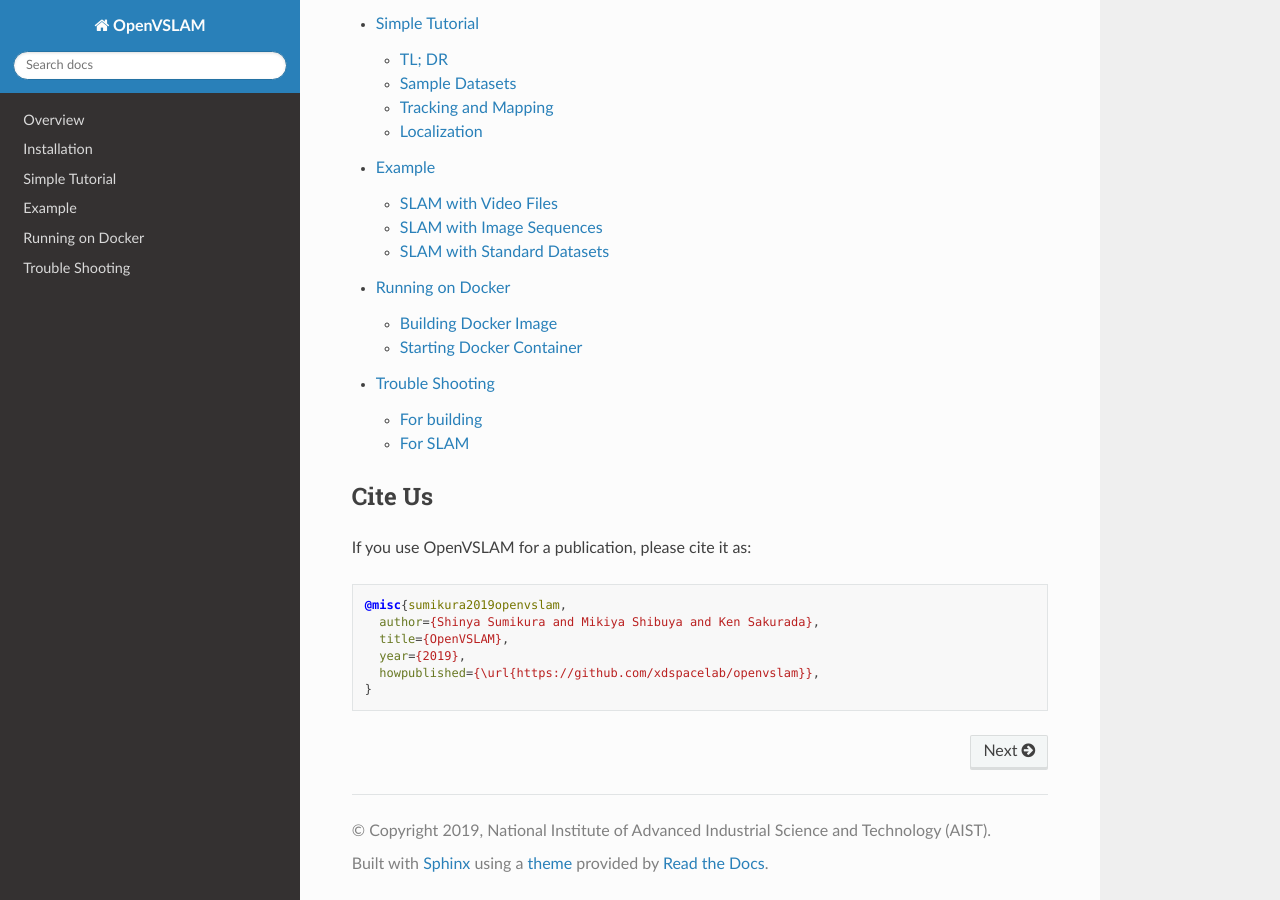
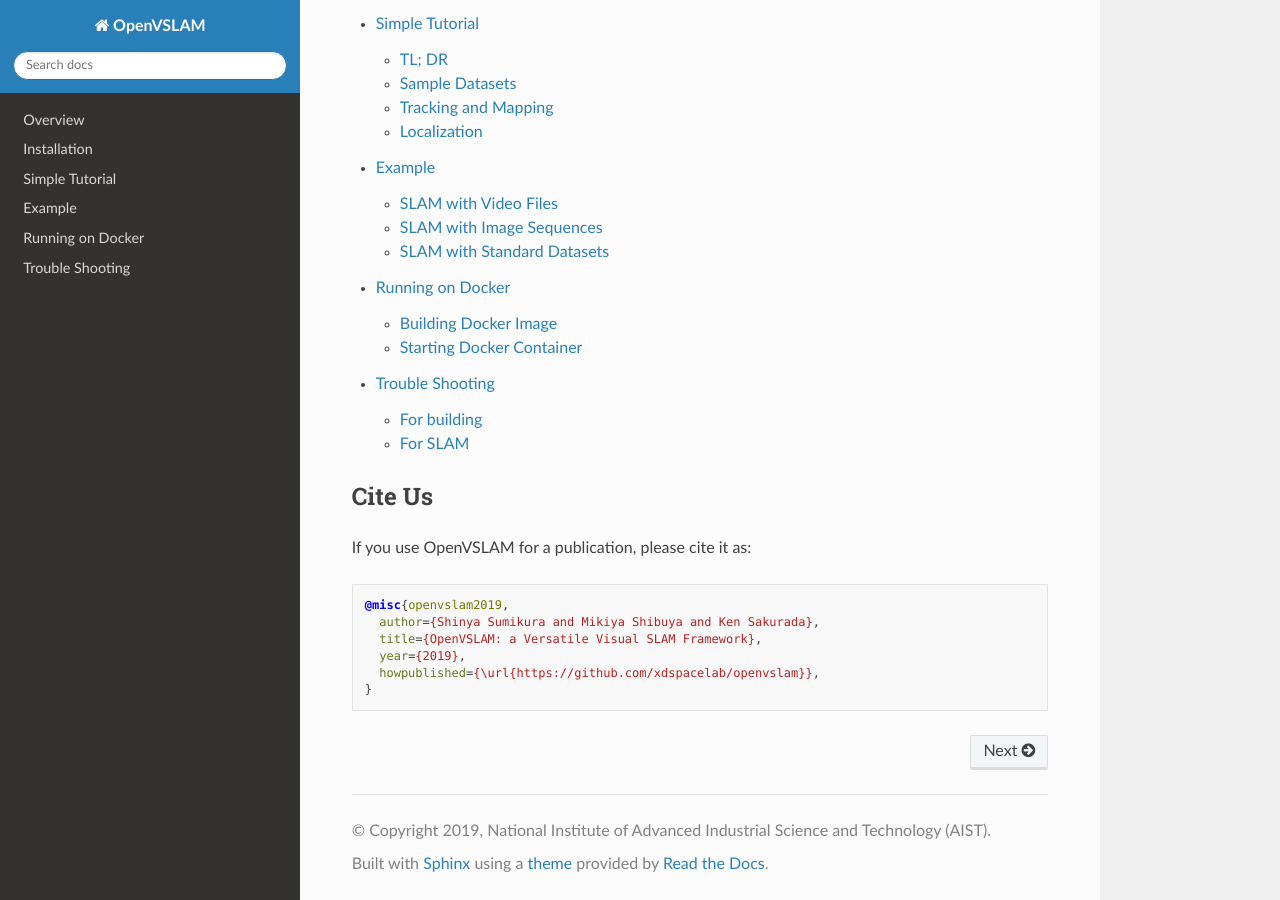
Before and after one commit to xdspacelab/openvslam, a Sphinx documentation site: the page built from docs/index.rst, in a window 1280 px wide and 900 px high, scrolled down 691 px. Built offline with Sphinx 7.4.7 and the Read the Docs theme 2.0.0, drawn with Linux system fonts in a browser that asks for light colours.

Commit message:
Update index.rst

```diff
--- a/docs/index.rst
+++ b/docs/index.rst
@@ -32,9 +32,9 @@
 
 .. code-block:: bibtex
 
-    @misc{sumikura2019openvslam,
+    @misc{openvslam2019,
       author={Shinya Sumikura and Mikiya Shibuya and Ken Sakurada},
-      title={OpenVSLAM},
+      title={OpenVSLAM: a Versatile Visual SLAM Framework},
       year={2019},
       howpublished={\url{https://github.com/xdspacelab/openvslam}},
     }
```
